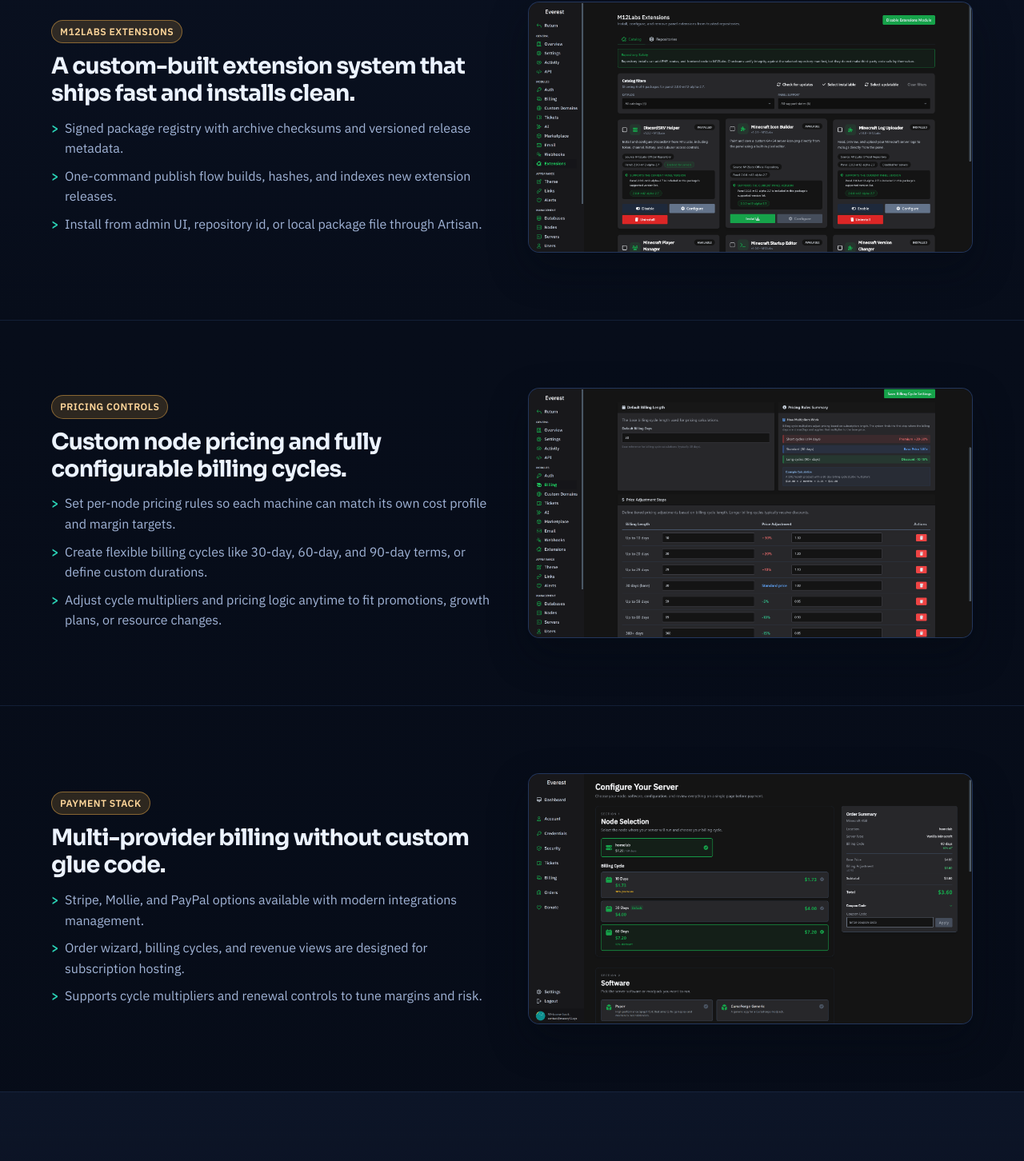
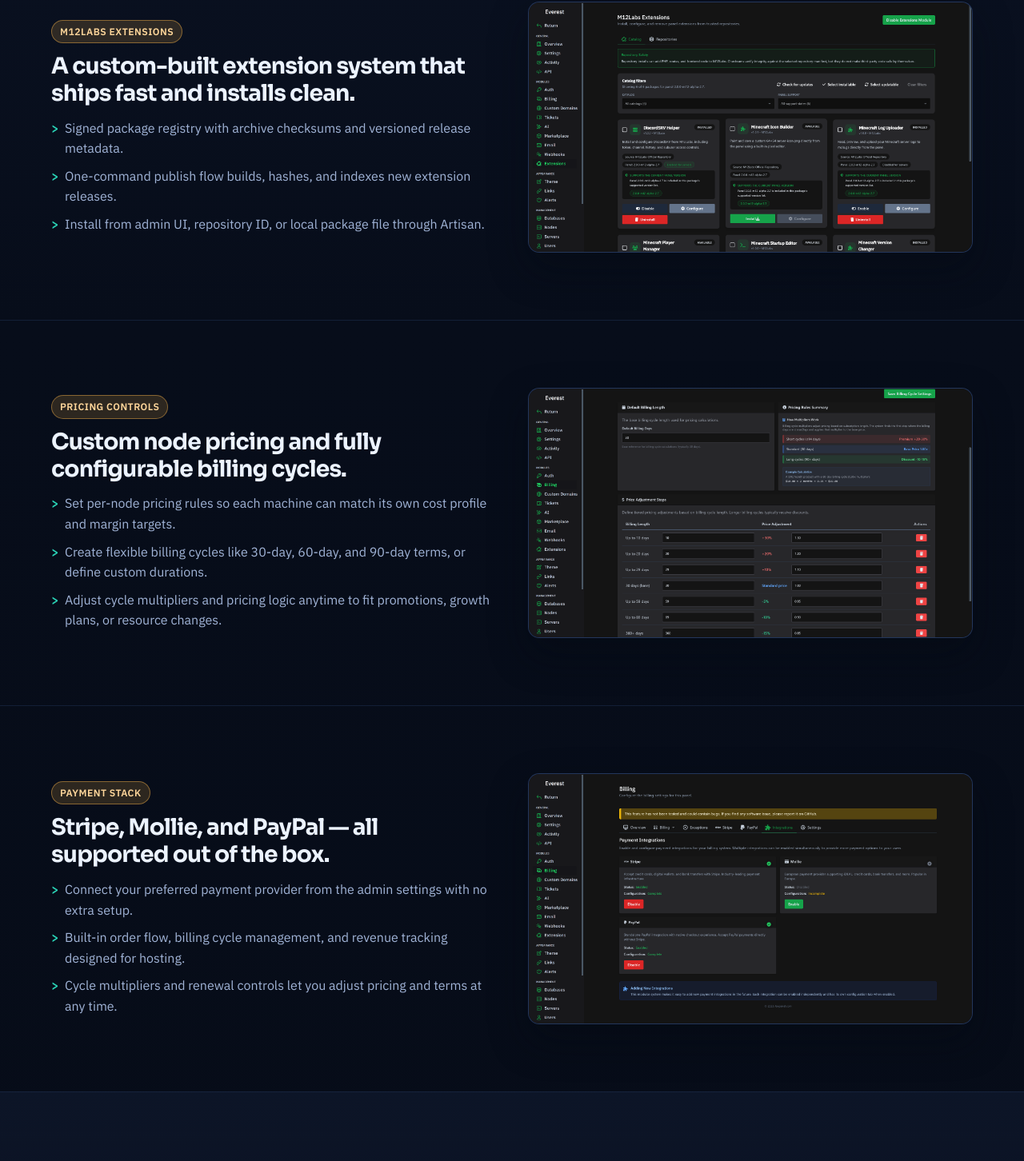
Before and after one commit to macery12/m12labs-site, a React (Vite) app: page / in a window 1280 px wide. Shown: the part 748-2200 px from the top of the page at 80% size. Built offline with nearby package versions, Linux system fonts and the light colour scheme; no server answers.

Commit message:
fix grammar and typos

```diff
--- a/src/data/site.js
+++ b/src/data/site.js
@@ -26,6 +26,12 @@ const screenshotMeta = {
     title: "Checkout Example",
     summary: "Select a node, billing cycle, and software  — then review your order before checkout.",
     highlight: "Node, cycle, and software selection in one flow"
+  },
+  payment_integrations: {
+    category: "Payments & Checkout",
+    title: "Payment Integrations",
+    summary: "Connect and manage Stripe, Mollie, and PayPal from one payment settings screen.",
+    highlight: "Multi-provider billing integrations"
   },
   billing_dashboard: {
     title: "Billing Dashboard",
@@ -59,6 +65,7 @@ const screenshotMeta = {
 
 const screenshotFiles = [
   "server_configuration_checkout.png",
+  "payment_integrations.png",
   "billing_dashboard.png",
   "extensions_catalog.png",
   "billing_cycle_rules.png",
--- a/src/pages/FeaturesPage.jsx
+++ b/src/pages/FeaturesPage.jsx
@@ -69,12 +69,12 @@ export default function FeaturesPage() {
           <div className="features-category-visual"><div className="screenshot-frame"><img src="/img/screenshots/mods_plugins_browser.png" alt="M12Labs mods and plugins browser with searchable plugin listings" loading="lazy" /></div></div>
           <div className="features-category-text">
             <span className="category-label">Mod &amp; Plugin Integrations</span>
-            <h2 id="cat-integrations" className="section-heading">Built-in support for high-traffic ecosystem sources.</h2>
-            <p className="section-body">Integration modules include Modrinth and CurseForge support for mods and modpacks, plus Spigot support for plugin workflows, with built-in visibility for API usage and service health.</p>
+            <h2 id="cat-integrations" className="section-heading">Mods and plugins from the top sources, ready to install.</h2>
+            <p className="section-body">Pull mods and modpacks from Modrinth and CurseForge, or browse plugins via Spigot — directly inside the panel with no manual downloads needed.</p>
             <ul className="features-list">
-              <li><span className="features-list-icon" aria-hidden="true">✦</span><div><strong>Mod and plugin source coverage</strong><p>Use Modrinth and CurseForge for mods and modpacks, and Spigot sources for plugin discovery workflows.</p></div></li>
-              <li><span className="features-list-icon" aria-hidden="true">✦</span><div><strong>Per-server integration control</strong><p>Choose exactly which servers can use specific integrations based on your own setup and needs.</p></div></li>
-              <li><span className="features-list-icon" aria-hidden="true">✦</span><div><strong>Rate limit and API monitoring</strong><p>Monitor rate limits, request activity, and integration status across providers.</p></div></li>
+              <li><span className="features-list-icon" aria-hidden="true">✦</span><div><strong>Modrinth, CurseForge, and Spigot</strong><p>Search and install content from the most popular mod and plugin sources, with results surfaced directly in the panel.</p></div></li>
+              <li><span className="features-list-icon" aria-hidden="true">✦</span><div><strong>Granular integration control</strong><p>Restrict access down to the nest or egg level — so you control exactly which server types can use each integration source.</p></div></li>
+              <li><span className="features-list-icon" aria-hidden="true">✦</span><div><strong>API usage and rate monitoring</strong><p>Track request activity and rate limit status across providers to keep integrations running smoothly.</p></div></li>
             </ul>
           </div>
         </div>
--- a/src/pages/HomePage.jsx
+++ b/src/pages/HomePage.jsx
@@ -55,7 +55,7 @@ export default function HomePage() {
             </h1>
             <p className="hero-sub">
               M12Labs gives self-hosters a clean way to deploy, manage, and grow your servers with
-              automated setup, a custom extension ecosystem, and a built-in mod and plugin integrations.
+              automated setup, a custom extension ecosystem, and built-in mod and plugin integrations.
             </p>
             <div className="hero-actions">
               <a href="/platform" className="btn btn-primary btn-lg">Explore Platform</a>
@@ -85,7 +85,7 @@ export default function HomePage() {
             <ul className="feature-bullets">
               <li>Signed package registry with archive checksums and versioned release metadata.</li>
               <li>One-command publish flow builds, hashes, and indexes new extension releases.</li>
-              <li>Install from admin UI, repository id, or local package file through Artisan.</li>
+              <li>Install from admin UI, repository ID, or local package file through Artisan.</li>
             </ul>
           </div>
           <div className="feature-row-visual">
@@ -119,16 +119,16 @@ export default function HomePage() {
         <div className="container feature-row-inner">
           <div className="feature-row-text">
             <span className="version-tag">Payment Stack</span>
-            <h2 id="feature-payments-heading" className="feature-row-heading">Multi-provider billing without custom glue code.</h2>
+            <h2 id="feature-payments-heading" className="feature-row-heading">Stripe, Mollie, and PayPal — all supported out of the box.</h2>
             <ul className="feature-bullets">
-              <li>Stripe, Mollie, and PayPal options available with modern integrations management.</li>
-              <li>Order wizard, billing cycles, and revenue views are designed for subscription hosting.</li>
-              <li>Supports cycle multipliers and renewal controls to tune margins and risk.</li>
+              <li>Connect your preferred payment provider from the admin settings with no extra setup.</li>
+              <li>Built-in order flow, billing cycle management, and revenue tracking designed for hosting.</li>
+              <li>Cycle multipliers and renewal controls let you adjust pricing and terms at any time.</li>
             </ul>
           </div>
           <div className="feature-row-visual">
             <div className="screenshot-frame">
-              <img src="/img/screenshots/server_configuration_checkout.png" alt="M12Labs server configuration checkout with node and billing cycle selection" loading="lazy" />
+              <img src="/img/screenshots/payment_integrations.png" alt="M12Labs payment provider integration settings" loading="lazy" />
             </div>
           </div>
         </div>
```
Also changed, not shown: public/img/screenshots/payment_integrations.png (added), public/img/screenshots/server_configuration_checkout.png.
